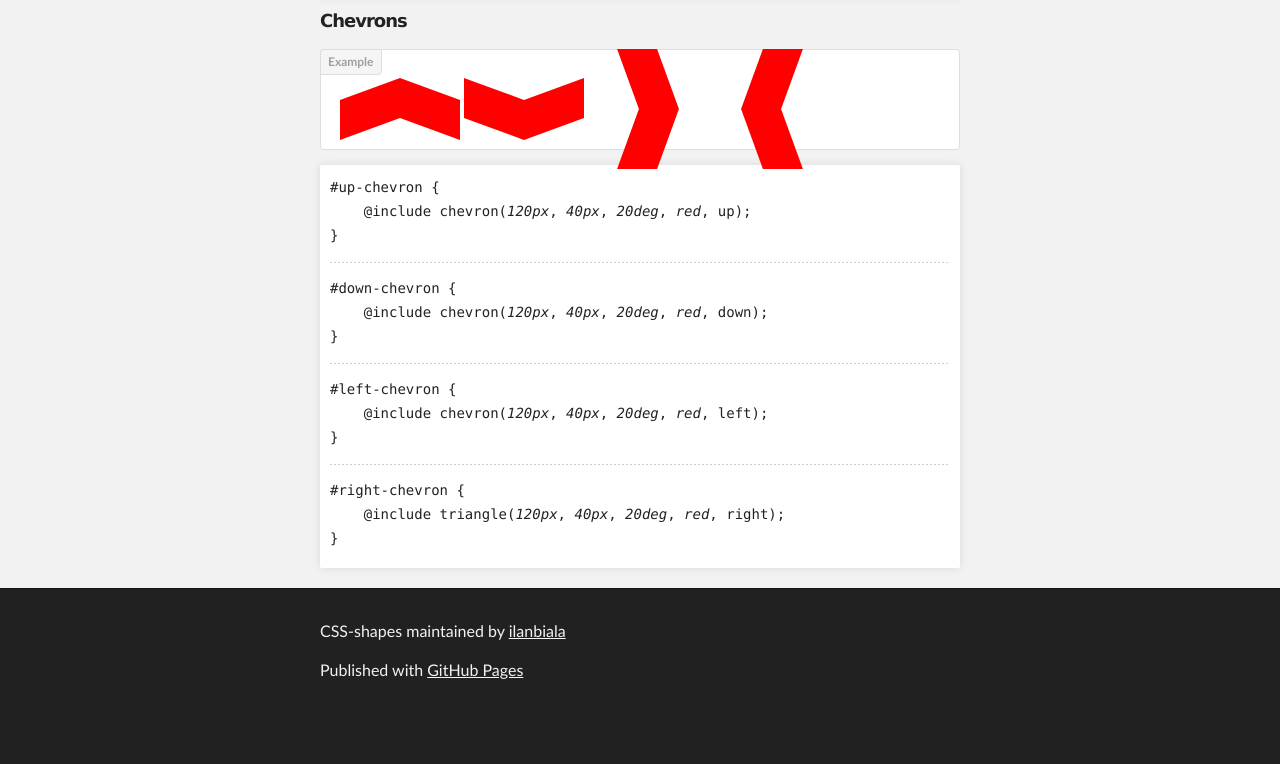
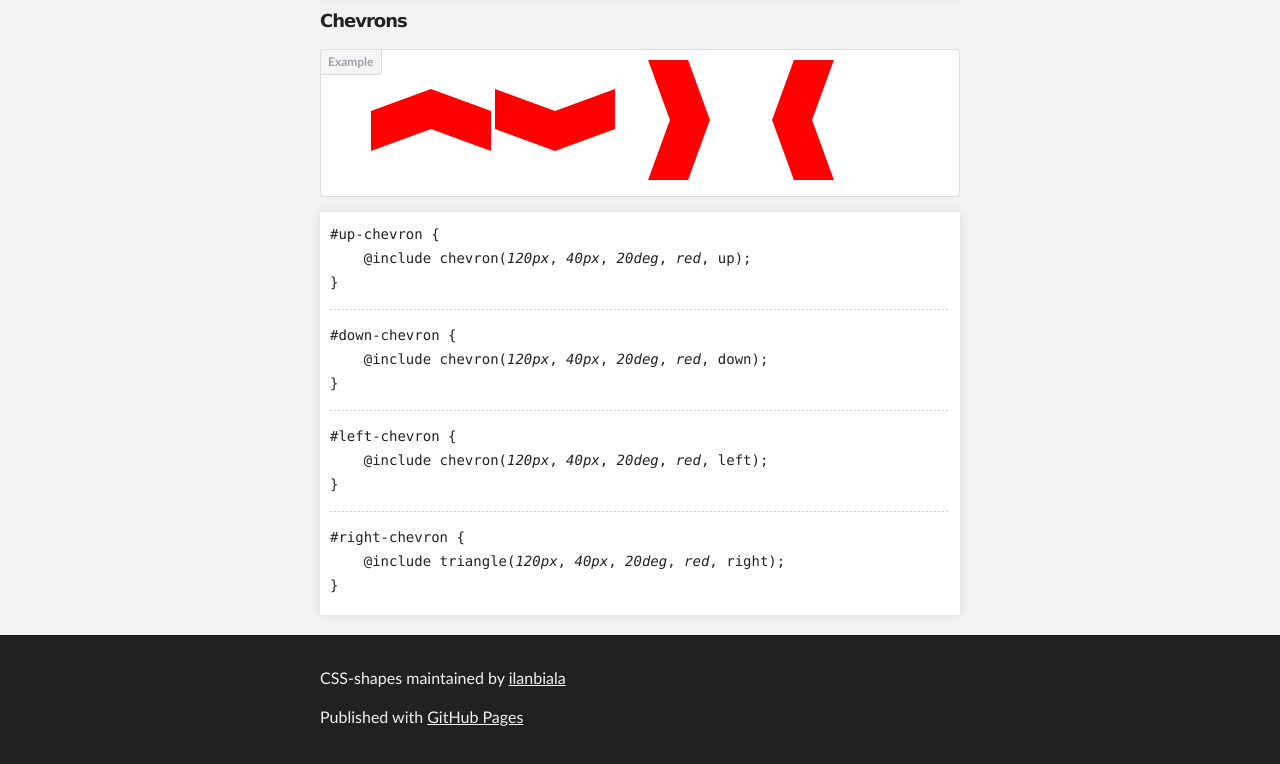
Before and after one commit to ilanbiala/CSS-Shapes, a plain HTML site: page index.html in a window 1280 px wide. Shown: the part 3471-4235 px from the top of the page. Before the commit the page ends 4188 px from the top, so only its background shows below. Drawn offline with Linux system fonts and the light colour scheme.

Commit message:
no message

```diff
--- a/index.html
+++ b/index.html
@@ -154,7 +154,7 @@
             </section>
             <section class="example">
                 <h5>Chevrons</h5>
-                <div class="bs-docs-example">
+                <div class="bs-docs-example chevrons">
                     <div id="up-chevron" data-css="width, height, xyz, background, direction"></div>
                     <div id="down-chevron" data-css="width, height, xyz, background, direction"></div>
                     <div id="left-chevron" data-css="width, height, xyz, background, direction"></div>
--- a/stylesheets/stylesheet.css
+++ b/stylesheets/stylesheet.css
@@ -472,6 +472,6 @@ div[id*="triangle"], div[id*="chevron"] {
     display: inline-block;
 }
 
-div.bs-docs-example + pre > div[id*="chevron"] {
+div.bs-docs-example.chevrons {
     padding: 50px;
 }
```
